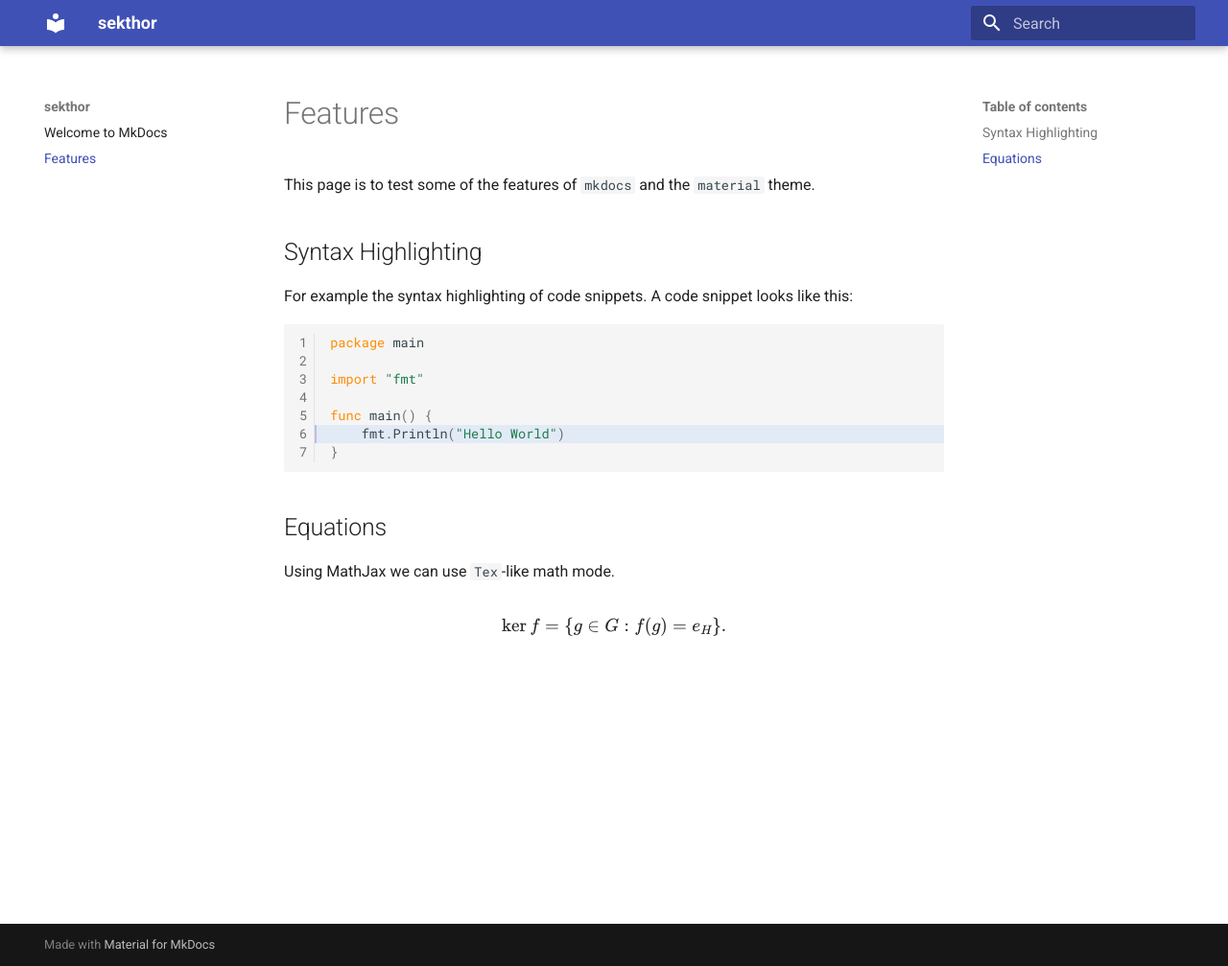
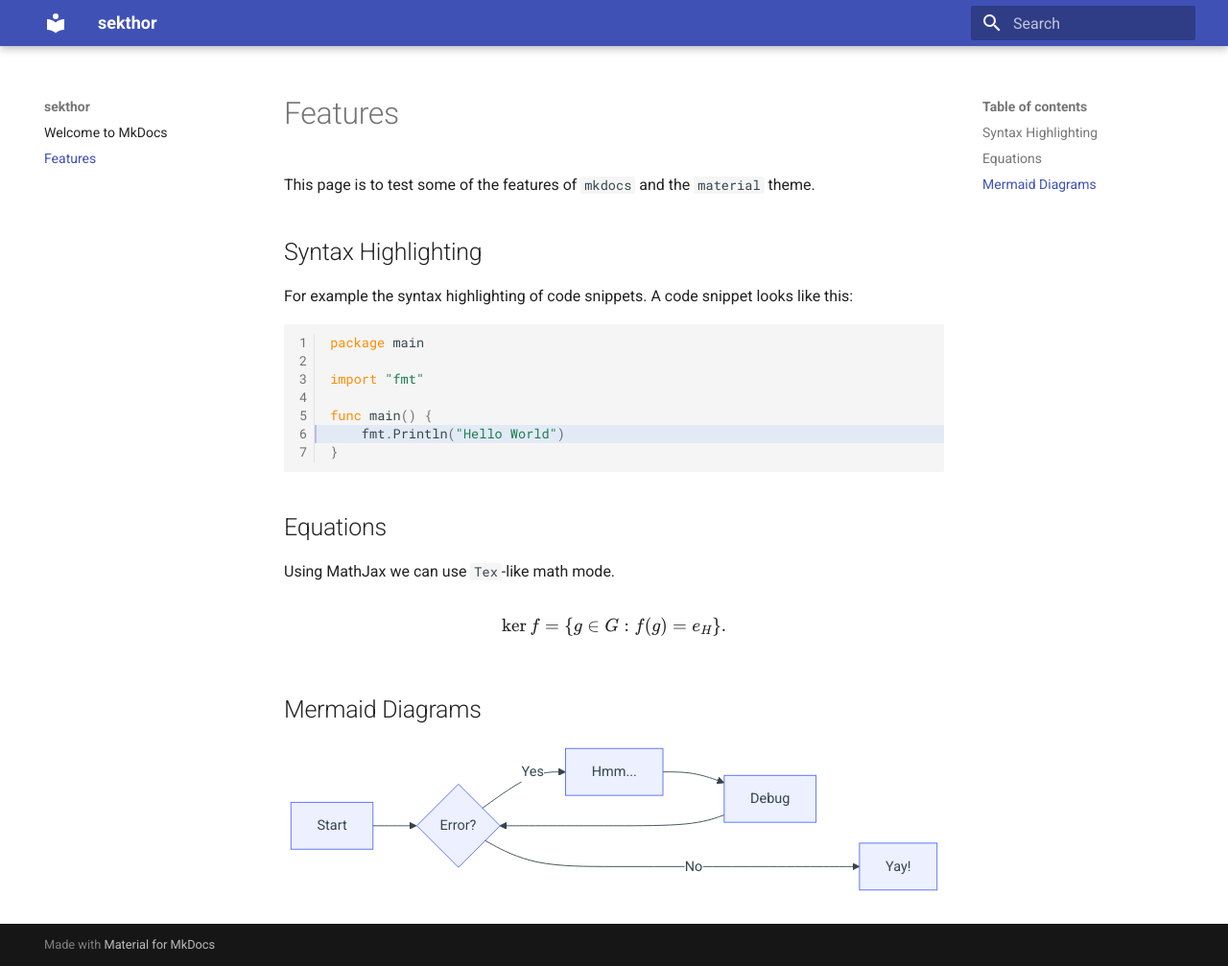
Before and after one commit to sekthor/mkdocs, an MkDocs documentation site: the page built from docs/features.md, in a window 1280 px wide and 1007 px high. Shown: the whole window at 96% size. Built offline with MkDocs 1.6.1 and Material for MkDocs 9.7.7, drawn with Linux system fonts in a browser that asks for light colours.

Commit message:
feat: add mermaid diagram support

````diff
--- a/docs/features.md
+++ b/docs/features.md
@@ -24,3 +24,14 @@
 $$
 \operatorname{ker} f=\{g\in G:f(g)=e_{H}\}{\mbox{.}}
 $$
+
+## Mermaid Diagrams
+
+``` mermaid
+graph LR
+  A[Start] --> B{Error?};
+  B -->|Yes| C[Hmm...];
+  C --> D[Debug];
+  D --> B;
+  B ---->|No| E[Yay!];
+```
--- a/mkdocs.yml
+++ b/mkdocs.yml
@@ -7,7 +7,11 @@
       anchor_linenums: true
   - pymdownx.inlinehilite
   - pymdownx.snippets
-  - pymdownx.superfences
+  - pymdownx.superfences:
+      custom_fences:
+        - name: mermaid
+          class: mermaid
+          format: !!python/name:pymdownx.superfences.fence_code_format
   - pymdownx.arithmatex:
       generic: true
 
````
